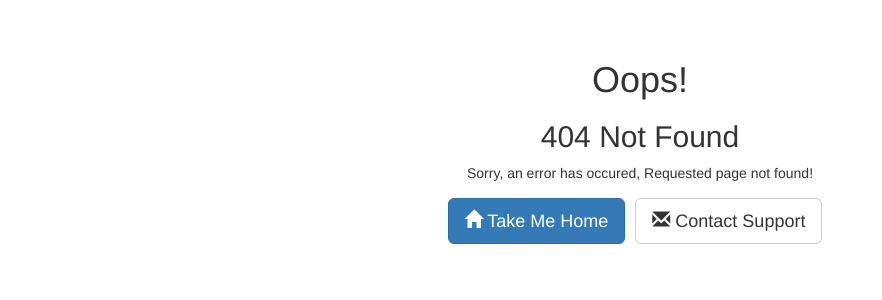
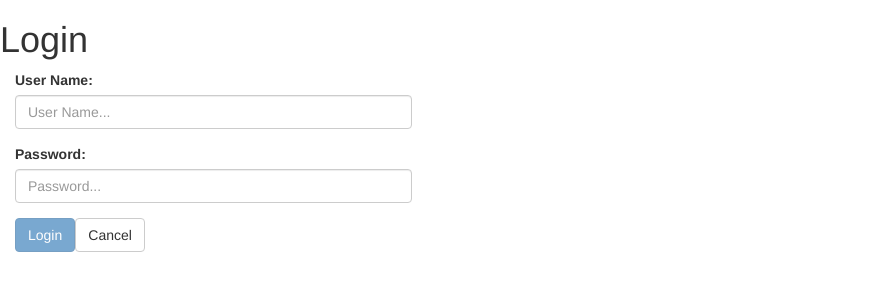
Before and after one commit to mszczepaniak/mates, an Angular app: page /login in a window 1280 px wide. Before the commit this address had no page. Shown: the top 300 px of the page, without its empty margins (0-882 px from the left). Built offline with nearby package versions, Linux system fonts and the light colour scheme.

Commit message:
Checkpoint 10 form added

```diff
--- a/src/app/app.module.ts
+++ b/src/app/app.module.ts
@@ -1,3 +1,4 @@
+import {LoginComponent} from './login/login.component';
 import {RouterModule} from '@angular/router';
 import {NotFoundComponent} from './not-found/not-found.component';
 import {MateModule} from './mate.module';
@@ -11,7 +12,8 @@ import {appRoutes} from '../routes';
 @NgModule({
   declarations: [
     AppComponent,
-    NotFoundComponent
+    NotFoundComponent,
+    LoginComponent
   ],
   imports: [
     BrowserModule,
--- /dev/null
+++ b/src/app/login/login.component.html
@@ -0,0 +1,68 @@
+<h1>Login</h1>
+<div class="col-md-4">
+  <form
+    #loginForm="ngForm"
+    autocomplete="off"
+    (ngSubmit)="login(loginForm.value)"
+  >
+    <div
+      class="form-group"
+      novalidate
+    >
+      <label for="userName">User Name:</label>
+
+      <em
+        class="text-danger pull-right"
+        *ngIf="loginForm.controls.username?.invalid && loginForm.controls.username?.touched"
+      >
+        Required
+      </em>
+
+      <input
+        id="username"
+        required
+        [(ngModel)]="username"
+        name="username"
+        type="text"
+        class="form-control"
+        placeholder="User Name..."
+      />
+    </div>
+
+    <div class="form-group" >
+      <label for="password">Password:</label>
+
+      <em
+        class="text-danger pull-right"
+        *ngIf="loginForm.controls.password?.invalid &&loginForm.controls.password?.touched"
+      >
+        Required
+      </em>
+
+      <input
+        name="password"
+        required
+        [(ngModel)]="password"
+        id="password"
+        type="password"
+        class="form-control"
+        placeholder="Password..."
+      />
+    </div>
+
+    <button
+      type="submit"
+      [disabled]="loginForm.invalid"
+      class="btn btn-primary"
+    >
+      Login
+    </button>
+
+    <button
+      type="button"
+      class="btn btn-default"
+    >
+      Cancel
+    </button>
+  </form>
+</div>
--- /dev/null
+++ b/src/app/login/login.component.ts
@@ -0,0 +1,20 @@
+import {Router} from '@angular/router';
+import { Component, OnInit } from '@angular/core';
+
+@Component({
+  selector: 'app-login',
+  templateUrl: './login.component.html'
+})
+export class LoginComponent implements OnInit {
+
+  constructor(private router: Router) { }
+
+  ngOnInit() {
+  }
+
+  login(form) {
+    console.log(form);
+    const url = `mates/${form.username}`;
+    this.router.navigate([url]);
+  }
+}
--- a/src/app/mate-list/mate-list.component.ts
+++ b/src/app/mate-list/mate-list.component.ts
@@ -8,6 +8,7 @@ import {Component, OnInit, OnDestroy} from '@angular/core';
 @Component({
   selector: 'app-mate-list',
   template: `
+    <span class="text-primary">Welcome {{username}}</span>
     <div class="jumbotron">
       <h1 class="westie-header">WESTIE MATES</h1>
       <div *ngIf="mates">
@@ -31,8 +32,11 @@ import {Component, OnInit, OnDestroy} from '@angular/core';
 })
 export class MateListComponent implements OnInit, OnDestroy {
   mates: any;
+  username: string;
 
-  constructor(private mateService: MateService, private toasterService: ToasterService, private router: Router) {}
+  constructor(
+    private mateService: MateService, private toasterService: ToasterService,
+    private router: Router, private route: ActivatedRoute) {}
 
   handleMateSelected(mate) {
       this.toasterService.success(mate.name, 'SELECTED!');
@@ -40,7 +44,8 @@ export class MateListComponent implements OnInit, OnDestroy {
   }
 
   ngOnInit() {
-     this.mateService.getMates()
+    this.username = this.route.snapshot.params['username'] || 'unknown';
+    this.mateService.getMates()
        .then((mates) => this.mates = mates);
 }
 
--- a/src/routes.ts
+++ b/src/routes.ts
@@ -1,11 +1,14 @@
+import {LoginComponent} from './app/login/login.component';
 import {MateDetailsComponent} from './app/mate/mate-details.component';
 import {MateListComponent} from './app/mate-list/mate-list.component';
 import {Routes} from '@angular/router';
 import {NotFoundComponent} from './app/not-found/not-found.component';
 
 export const appRoutes: Routes = [
+  {path: 'login', component: LoginComponent},
   {path: 'mates', component: MateListComponent},
+  {path: 'mates/:username', component: MateListComponent},
   {path: 'mates/details/:id', component: MateDetailsComponent},
-  {path: '', redirectTo: '/mates', pathMatch: 'full'},
+  {path: '', redirectTo: '/login', pathMatch: 'full'},
   {path: '**', component: NotFoundComponent}
 ];
```
